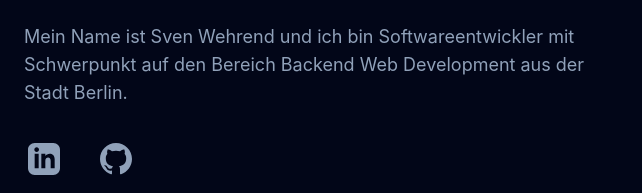
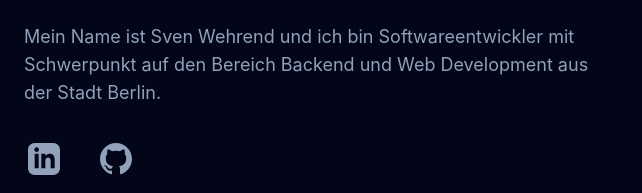
Before and after one commit to wehrend/portfolio, a website built with Vite: page index.html in a window 1280 px wide. Shown: the part 493-686 px from the top of the page, 0-642 px from the left. Built offline with nearby package versions, Linux system fonts and the light colour scheme.

Commit message:
improve texts

```diff
--- a/index.html
+++ b/index.html
@@ -27,7 +27,7 @@
           </h1>
           <p class="mt-6 lg:mt-8 text-slate-400 lg:text-lg">
             Mein Name ist Sven Wehrend und ich bin Softwareentwickler
-            mit Schwerpunkt auf den Bereich Backend Web Development aus der Stadt Berlin.
+            mit Schwerpunkt auf den Bereich Backend und Web Development aus der Stadt Berlin.
           </p>
           <div class="flex gap-6 lg:gap-8 mt-6 lg:mt-8">
             <a href="https://www.linkedin.com/in/sven-wehrend-a00422149/" class="group p-1" target="blank">
```
